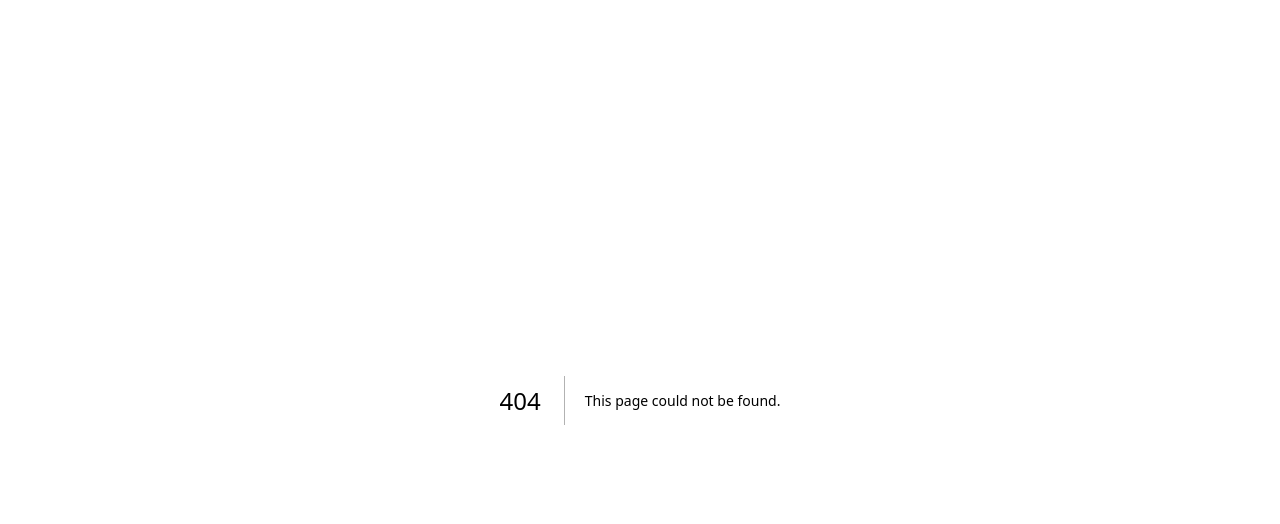
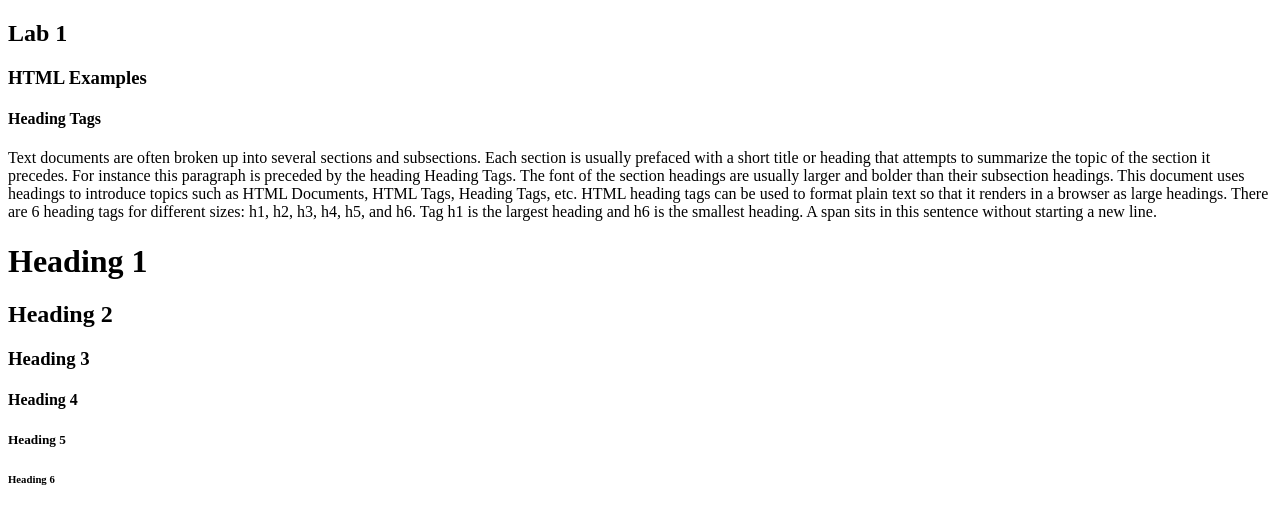
Before and after one commit to yevk55/webdev-client, a Next.js app: page /labs/lab1 in a window 1280 px wide. Before the commit this address had no page. Shown: the top 524 px of the page. Built offline with nearby package versions, Linux system fonts and the light colour scheme.

Commit message:
added page tsx

```diff
--- /dev/null
+++ b/app/labs/lab1/page.tsx
@@ -0,0 +1,12 @@
+import HeadingTags from "./HeadingTags";
+
+export default function Lab1() {
+  return (
+    <div id="wd-lab1">
+      <h2>Lab 1</h2>
+      <h3>HTML Examples</h3>
+      <HeadingTags />
+      {/* do the next exercise here */}
+    </div>
+  );
+}
```
